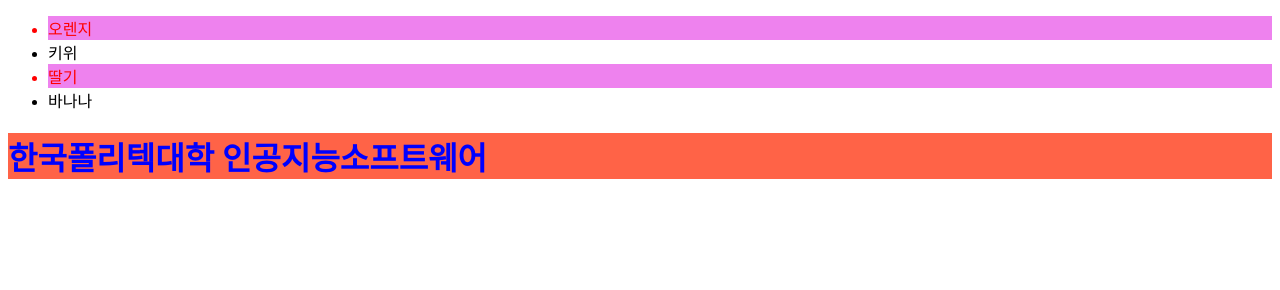
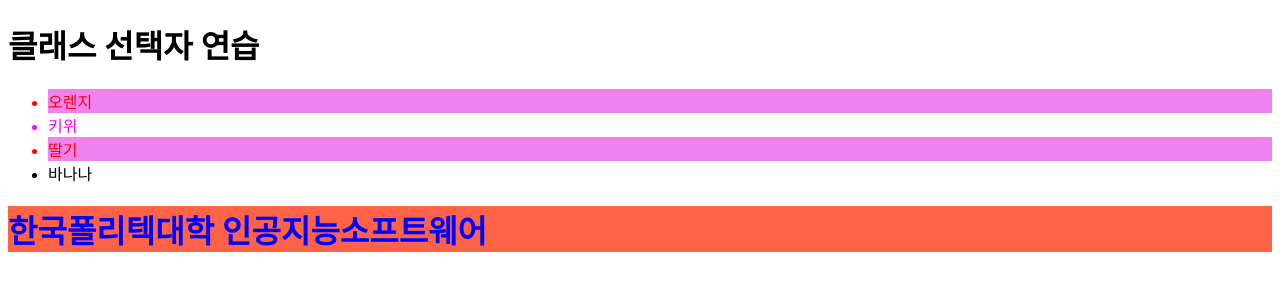
Before and after one commit to riftn7702/web_project, a plain HTML site: page 0410/01.html in a window 1280 px wide. Drawn offline with Linux system fonts and the light colour scheme.

Commit message:
태그.클래스 선택자

```diff
--- a/0410/01.html
+++ b/0410/01.html
@@ -16,12 +16,16 @@
         .header {
             background-color: tomato;
         }
+        li.select {
+            color: magenta;
+        }
     </style>
 </head>
 <body>
+    <h1 class="select">클래스 선택자 연습</h1>
     <ul>
         <li class="red">오렌지</li>
-        <li>키위</li>
+        <li class="select">키위</li>
         <li class="red">딸기</li>
         <li>바나나</li>
     </ul>
```
